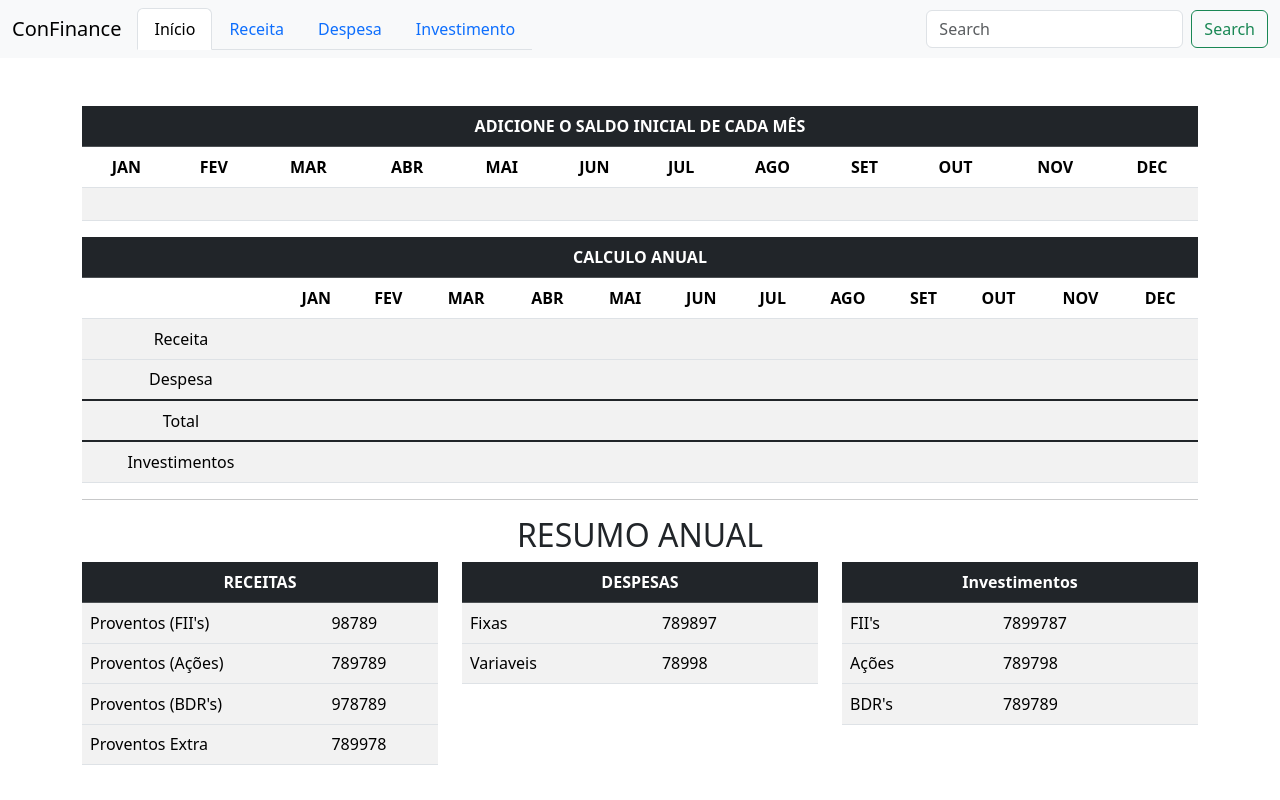
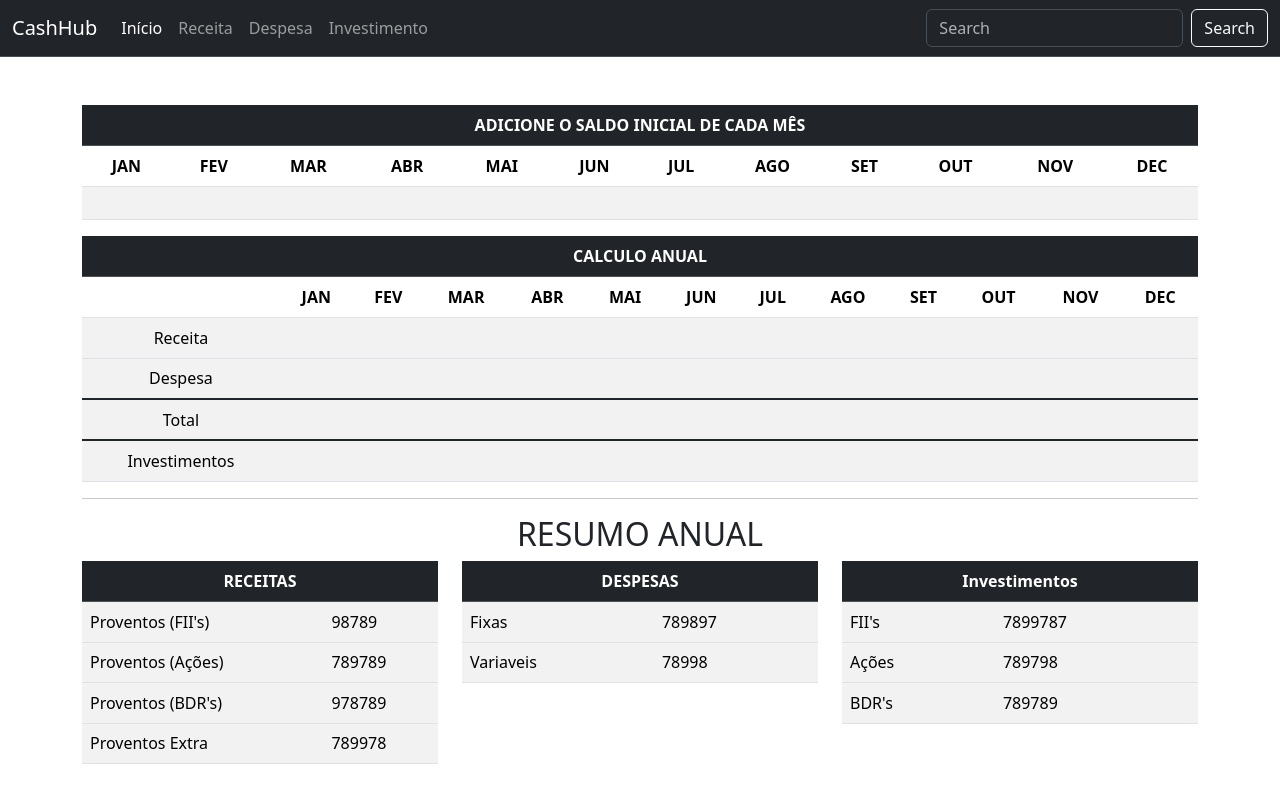
Before and after one commit to Grossert/cashHub, a plain HTML site: page index.html in a window 1280 px wide. Drawn offline with nearby package versions, Linux system fonts and the light colour scheme.

Commit message:
atualizacao do style navbar

```diff
--- a/index.html
+++ b/index.html
@@ -12,16 +12,16 @@
 
 <body>
     <header>
-        <nav class="navbar navbar-expand-lg bg-body-tertiary">
+        <nav class="navbar navbar-expand-lg bg-dark border-bottom border-body" data-bs-theme="dark">
             <div class="container-fluid">
-                <a class="navbar-brand" href="#">ConFinance</a>
+                <a class="navbar-brand" href="index.html">CashHub</a>
                 <button class="navbar-toggler" type="button" data-bs-toggle="collapse"
                     data-bs-target="#navbarSupportedContent" aria-controls="navbarSupportedContent"
                     aria-expanded="false" aria-label="Toggle navigation">
                     <span class="navbar-toggler-icon"></span>
                 </button>
                 <div class="collapse navbar-collapse" id="navbarSupportedContent">
-                    <ul class="nav nav-tabs">
+                    <ul class="navbar-nav me-auto mb-2 mb-lg-0">
                         <li class="nav-item">
                             <a class="nav-link active" aria-current="page" href="index.html">Início</a>
                         </li>
@@ -37,14 +37,14 @@
                     </ul>
                     <form class="d-flex ms-auto" role="search">
                         <input class="form-control me-2" type="search" placeholder="Search" aria-label="Search">
-                        <button class="btn btn-outline-success" type="submit">Search</button>
+                        <button class="btn btn-outline-light" type="submit">Search</button>
                     </form>
                 </div>
             </div>
         </nav>
     </header>
 
-    <main class=" container table-responsive main-container mt-5">
+    <main class=" container table-responsive main-container mt-5" >
 
         <table class="tb-geral table table-striped">
             <thead>
```
Also changed, not shown: despesa.html (+4 -4 lines), investimento.html (+4 -4 lines), receita.html (+4 -4 lines).
